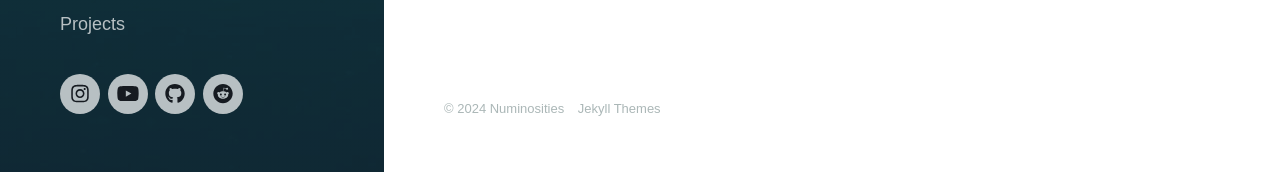
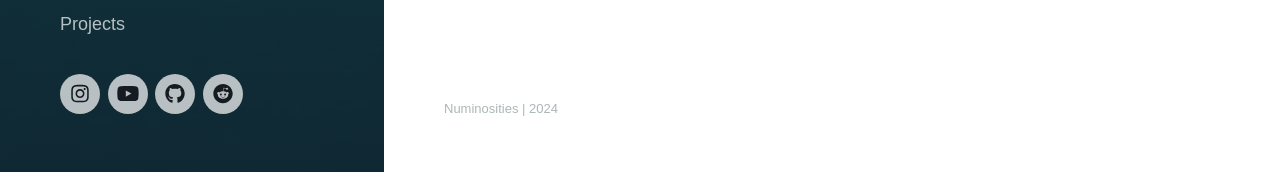
Before and after one commit to numinosities/numinosities.github.io, a Jekyll site: the page built from index.html, in a window 1280 px wide and 900 px high, scrolled down 133 px. Shown: the part 725-897 px from the top of the window. Built offline with Jekyll 4.4.1, drawn with Linux system fonts in a browser that asks for light colours; nearby versions of some CDN libraries; some web fonts are replaced; the list of posts is cut into pages by our own code.

Commit message:
More cleanup

```diff
--- a/_includes/footer.html
+++ b/_includes/footer.html
@@ -1,8 +1,7 @@
 <footer class="footer">
 
 	<div class="footer__copyright">
-		<span>© {{ 'now' | date: "%Y" }} {{ site.data.settings.basic_settings.site_title }}</span>
-		<a href="https://jekyllthemes.io" target="_blank">Jekyll Themes</a>
+		<span> {{ site.data.settings.basic_settings.site_title }} | {{ 'now' | date: "%Y" }} </span>
 	</div>
 
 </footer>
--- a/index.html
+++ b/index.html
@@ -1,7 +1,7 @@
 ---
 layout: default
-title: Jacob Neumann's blog and portfolio
-description: Journal is a stunning personal blog Jekyll theme with an image-focused design.
+title: Numinosities | Jacob Neumann's blog and portfolio
+description: Jacob Neumann's blog and portfolio
 featured_image: /images/demo/demo-landscape.jpg
 ---
 
```
Also changed, not shown: _drafts/about.md (renamed from _pages/about.md), _drafts/contact.md (renamed from _pages/contact.md), _drafts/thanks.md (renamed from _pages/thanks.md), _posts/2024-05-09-demo-postt.md (renamed from _posts/2018-06-30-demo-post.md).
